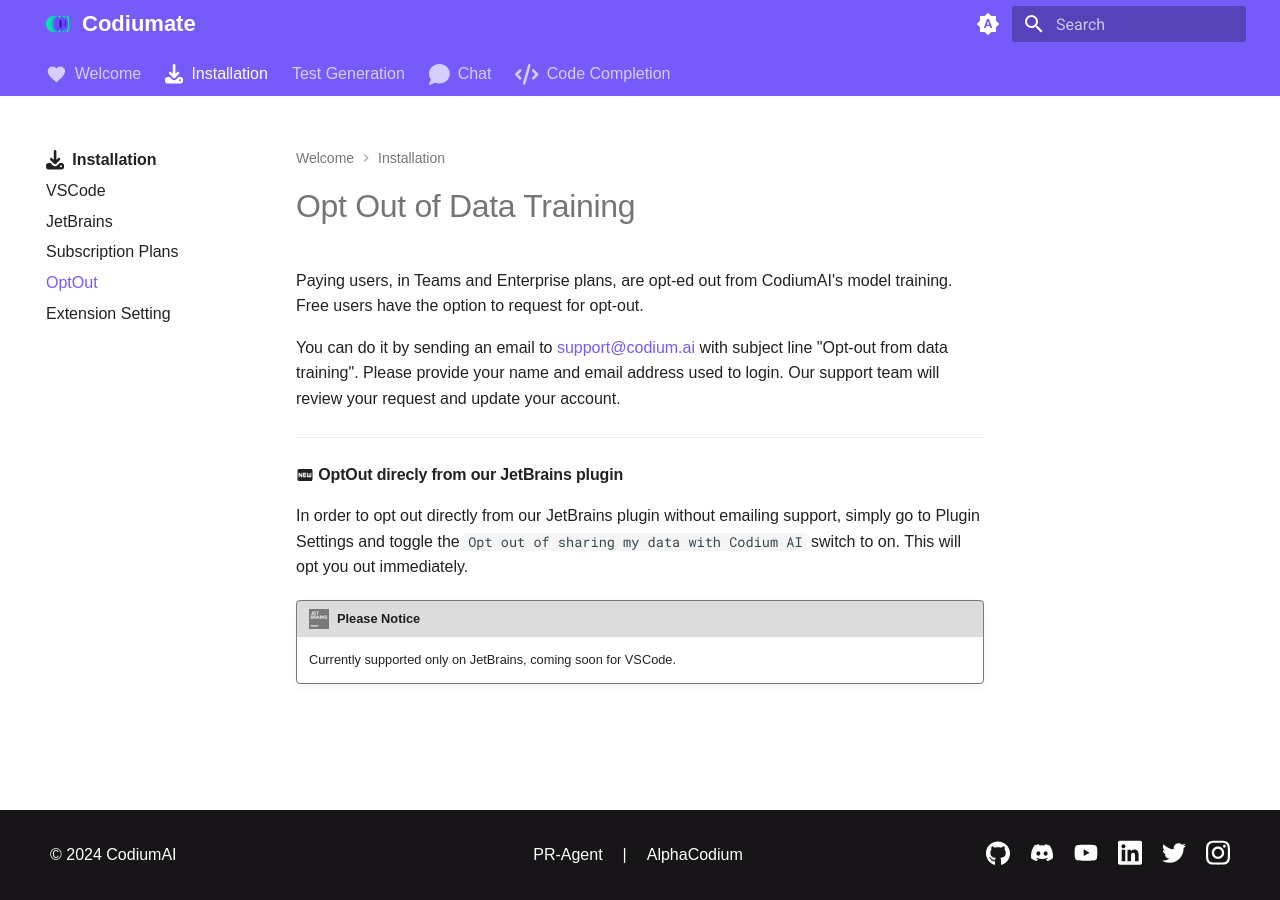
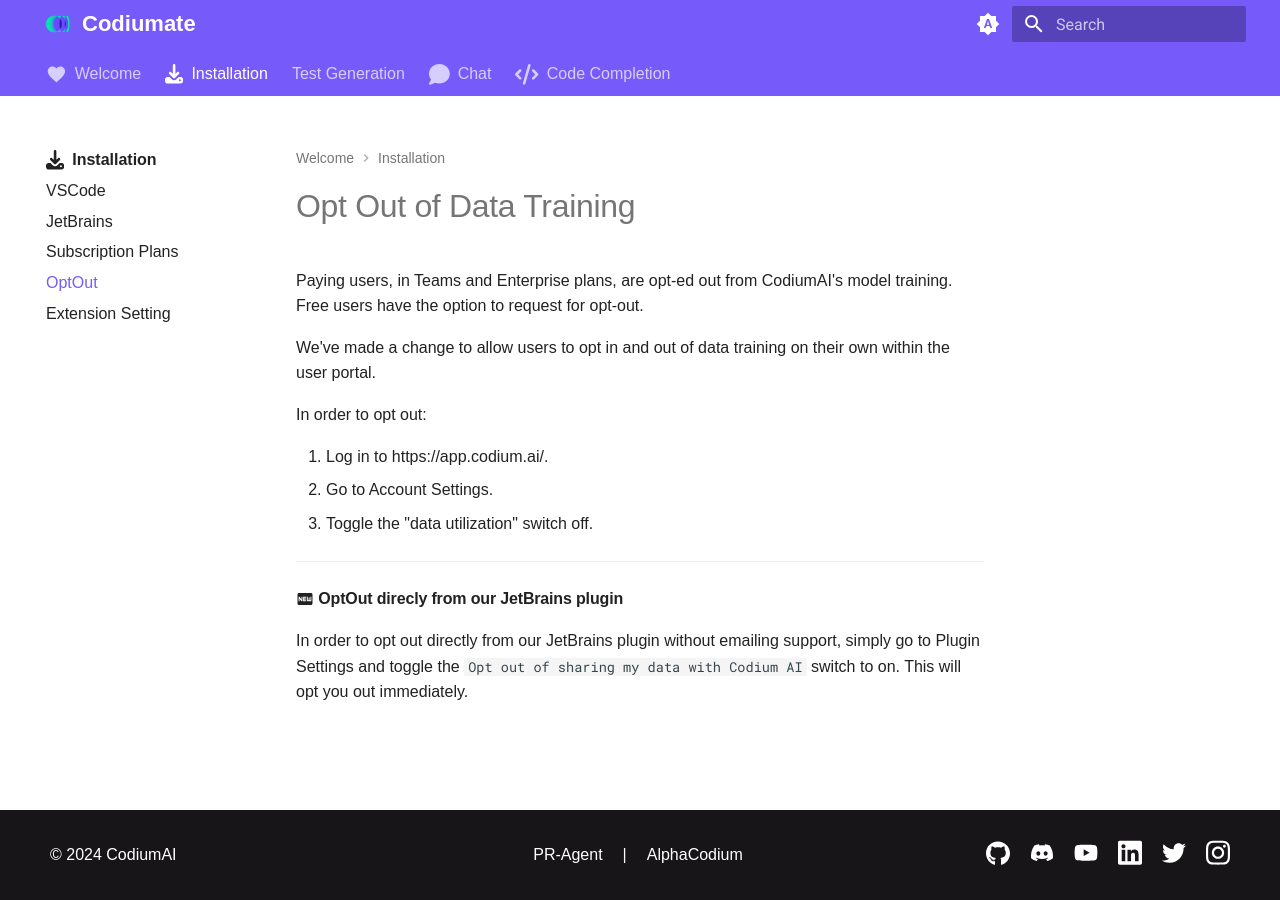
Before and after one commit to Codium-ai/codiumate-docs, an MkDocs documentation site: the page built from docs/installation/opt-out.md, in a window 1280 px wide. Built offline with MkDocs 1.6.1 and Material for MkDocs 9.7.7, drawn with Linux system fonts in a browser that asks for light colours.

Commit message:
Update opt-out.md

```diff
--- a/docs/installation/opt-out.md
+++ b/docs/installation/opt-out.md
@@ -3,14 +3,16 @@
 Paying users, in Teams and Enterprise plans, are opt-ed out from CodiumAI's model training.
 Free users have the option to request for opt-out.
 
-You can do it by sending an email to [support@codium.ai](mailto:support@codium.ai) with subject line "Opt-out from data training". Please provide your name and email address used to login. Our support team will review your request and update your account.
+We've made a change to allow users to opt in and out of data training on their own within the user portal.
+
+In order to opt out:
+
+1. Log in to https://app.codium.ai/.
+2. Go to Account Settings.
+3. Toggle the "data utilization" switch off.
 
 ---
 
 #### :material-new-box: OptOut direcly from our JetBrains plugin
 
 In order to opt out directly from our JetBrains plugin without emailing support, simply go to Plugin Settings and toggle the `Opt out of sharing my data with Codium AI` switch to on. This will opt you out immediately.
-
-!!! jetbrains "Please Notice"
-
-    Currently supported only on JetBrains, coming soon for VSCode.
```
